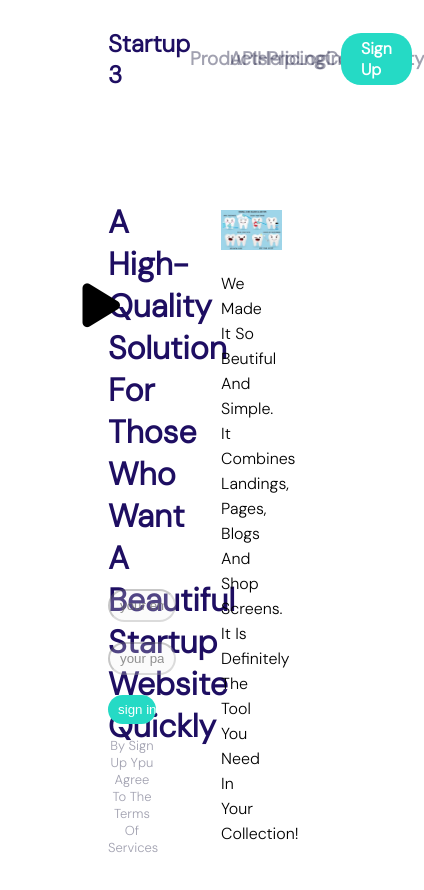
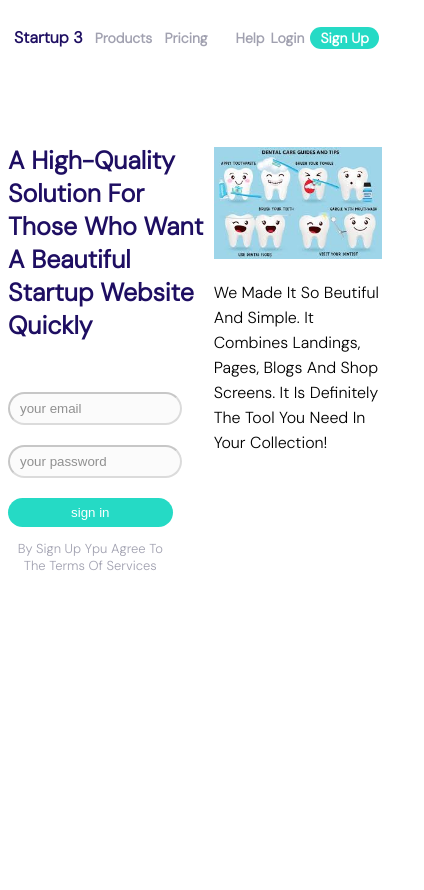
Before and after one commit to muhammad-akasha/template-3, a plain HTML site: page index.html in a window 390 px wide. Shown: the whole page, 424 px wide, since content can reach past the window. After the commit the page ends 844 px from the top, so only its background shows below. Drawn offline with Linux system fonts and the light colour scheme.

Commit message:
Add files via upload

```diff
--- a/index.html
+++ b/index.html
@@ -6,6 +6,7 @@
     <meta http-equiv="X-UA-Compatible" content="ie=edge">
     <title>design3</title>
     <link rel="stylesheet" href="style.css">
+    <link rel="stylesheet" href="media.css">
     <script src="https://kit.fontawesome.com/005ad9d070.js" crossorigin="anonymous"></script>
 </head>
 <body>
@@ -14,10 +15,10 @@
             <h2>startup 3</h2>
             <h3>products</h3>
             <h3>pricing</h3>
-            <h3>community</h3>
+            <h3 class="hide">community</h3>
         </div>
         <div class="nav-2">
-            <h3>API</h3>
+            <h3 class="api">API</h3>
             <h3>help</h3>
             <h3>login</h3>
             <h4 class="signup">sign up</h4>
--- /dev/null
+++ b/media.css
@@ -0,0 +1,83 @@
+@media only screen and (min-width: 360px) and (max-width: 800px) {
+  body {
+    padding: 0px;
+  }
+  .nav-option {
+    width: 55%;
+  }
+  .hide {
+    display: none;
+  }
+  .api {
+    display: none;
+  }
+  .nav-2 {
+    width: 40%;
+  }
+  .nav-option > h2 {
+    font-size: 16px;
+  }
+  .nav-option > h3 {
+    font-size: 14px;
+  }
+  .nav-2 > h3 {
+    font-size: 14px;
+  }
+  .signup {
+    padding: 2px 10px;
+    font-size: 14px;
+  }
+  .content {
+    width: 53%;
+    margin-top: 60px;
+  }
+  .content > h1 {
+    font-size: 25px;
+  }
+  .image {
+    width: 45%;
+    margin-top: 80px;
+}
+#icons {
+    display: none
+}
+.image>p {
+    width: 100%;
+}
+form {
+    width: 80%;
+    position: relative;
+    top: -115px;
+}
+}
+@media only screen and (min-width: 370px) and (max-width: 500px) {
+    form {
+        width: 80%;
+        position: relative;
+        top: -135px;
+    }
+}
+@media only screen and (min-width: 600px) and (max-width: 800px) {
+    form {
+    width: 80%;
+    position: relative;
+    top: -200px;
+}
+}
+@media only screen and (min-width: 800px) and (max-width: 1200px) {
+   body{
+       padding: 10px 30px
+   }
+    .nav-option {
+        width: 55%;
+      }
+      .nav-2{
+          width: 35%
+      }
+      #icons{
+          display: none
+      }
+      .content{
+        margin-top: 80px
+      }
+}
```
